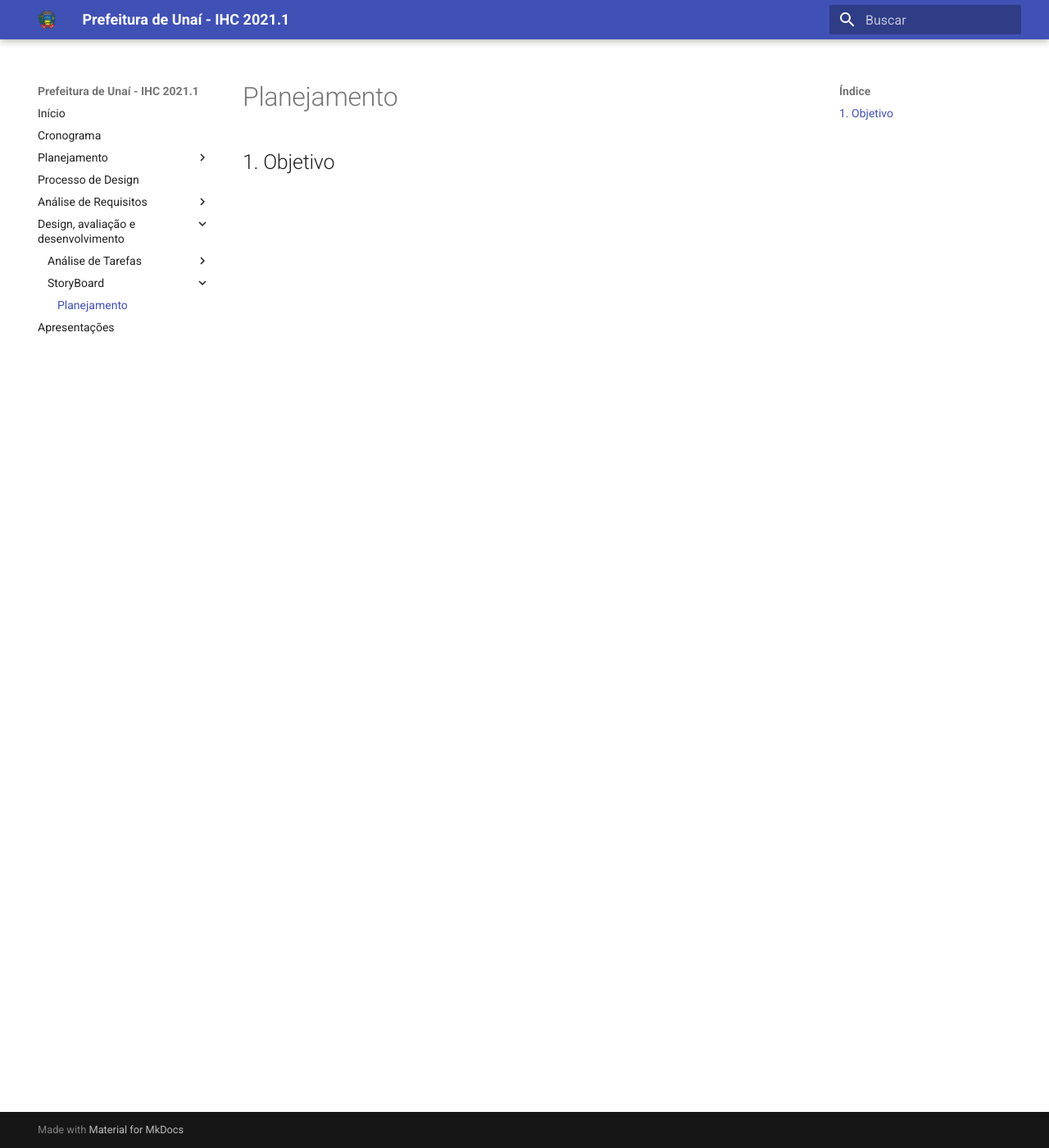
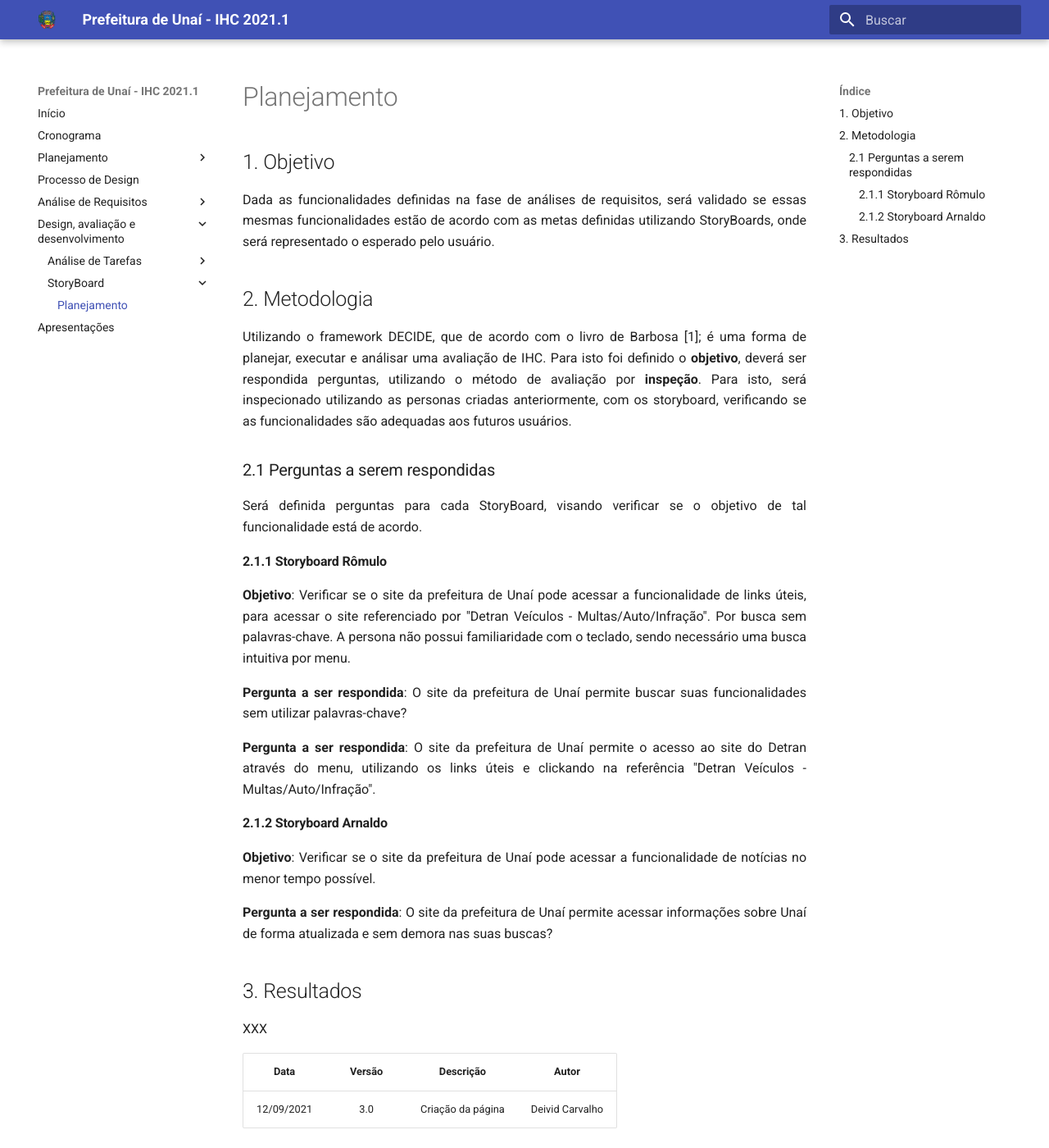
Before and after one commit to Interacao-Humano-Computador/2021.1-Prefeitura-Unai, an MkDocs documentation site: the page built from docs/designAvaliacaoDesenvolv/storyboard/planejamentoStory.md, in a window 1280 px wide and 1400 px high. Shown: the whole window at 82% size. Built offline with MkDocs 1.6.1 and Material for MkDocs 9.7.7, drawn with Linux system fonts in a browser that asks for light colours.

Commit message:
Upando planejamento storyboard

```diff
--- a/docs/designAvaliacaoDesenvolv/storyboard/planejamentoStory.md
+++ b/docs/designAvaliacaoDesenvolv/storyboard/planejamentoStory.md
@@ -1,4 +1,27 @@
 ## 1. Objetivo
 <p align = "justify">
+Dada as funcionalidades definidas na fase de análises de requisitos, será validado se essas mesmas funcionalidades estão de acordo com as metas definidas utilizando StoryBoards, onde será representado o esperado pelo usuário.
+</p>
 
+## 2. Metodologia
+<p align = "justify">Utilizando o framework DECIDE, que de acordo com o livro de Barbosa [1]; é uma forma de planejar, executar e análisar uma avaliação de IHC. Para isto foi definido o <b>objetivo</b>, deverá ser respondida perguntas, utilizando o método de avaliação por <b>inspeção</b>. Para isto, será inspecionado utilizando as personas criadas anteriormente, com os storyboard, verificando se as funcionalidades são adequadas aos futuros usuários.</p>
+
+### 2.1 Perguntas a serem respondidas
+<p align = "justify">Será definida perguntas para cada StoryBoard, visando verificar se o objetivo de tal funcionalidade está de acordo.
 </p>
+
+#### 2.1.1 Storyboard Rômulo
+<p align = "justify"><b>Objetivo</b>: Verificar se o site da prefeitura de Unaí pode acessar a funcionalidade de links úteis, para acessar o site referenciado por "Detran Veículos - Multas/Auto/Infração". Por busca sem palavras-chave. A persona não possui familiaridade com o teclado, sendo necessário uma busca intuitiva por menu.</p>
+<p align = "justify"><b>Pergunta a ser respondida</b>: O site da prefeitura de Unaí permite buscar suas funcionalidades sem utilizar palavras-chave?</p>
+<p align = "justify"><b>Pergunta a ser respondida</b>: O site da prefeitura de Unaí permite o acesso ao site do Detran através do menu, utilizando os links úteis e clickando na referência "Detran Veículos - Multas/Auto/Infração".</p>
+
+#### 2.1.2 Storyboard Arnaldo
+<p align = "justify"><b>Objetivo</b>: Verificar se o site da prefeitura de Unaí pode acessar a funcionalidade de notícias no menor tempo possível.</p>
+<p align = "justify"><b>Pergunta a ser respondida</b>: O site da prefeitura de Unaí permite acessar informações sobre Unaí de forma atualizada e sem demora nas suas buscas?</p>
+
+## 3. Resultados
+<p align = "justify">XXX</p>
+
+| Data |Versão|         Descrição          |       Autor      |
+|:----:|:----:|:--------------------------:|:----------------:|
+| 12/09/2021 |  3.0 | Criação da página    | Deivid Carvalho |
```
